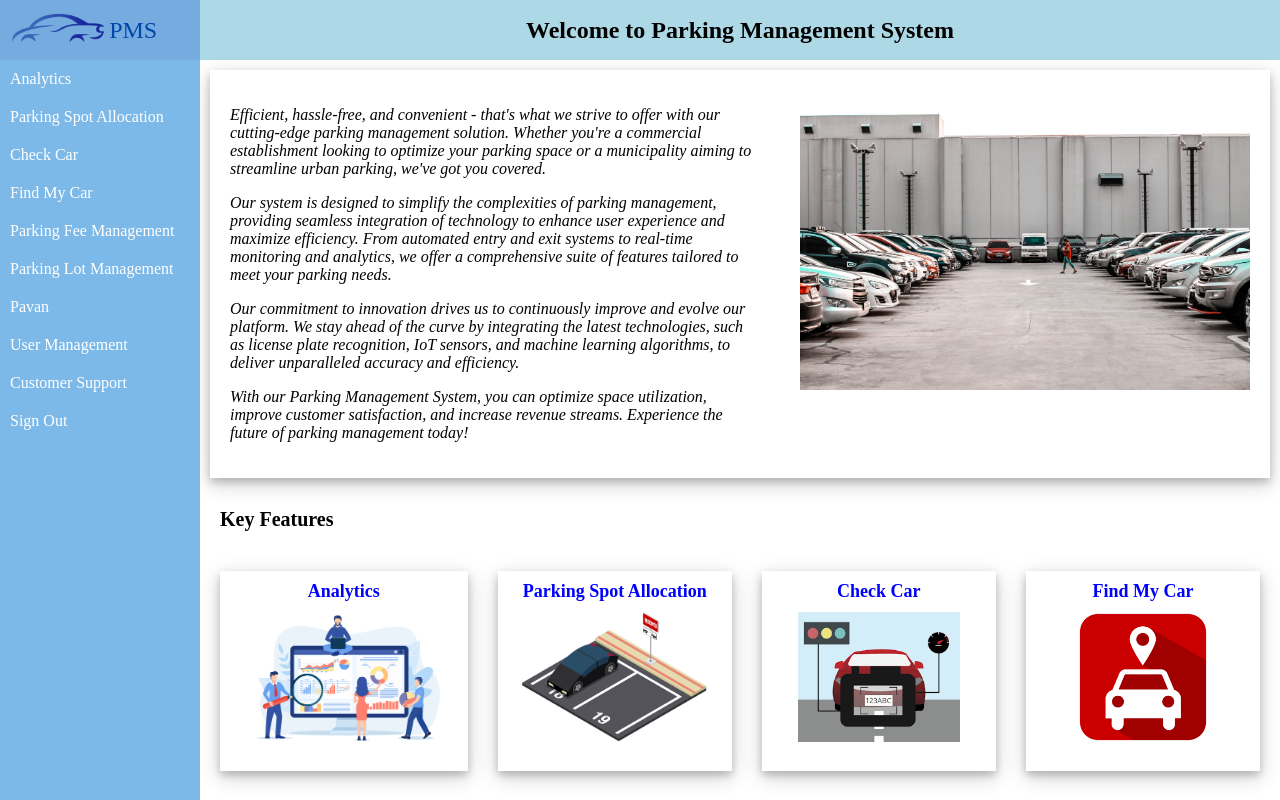
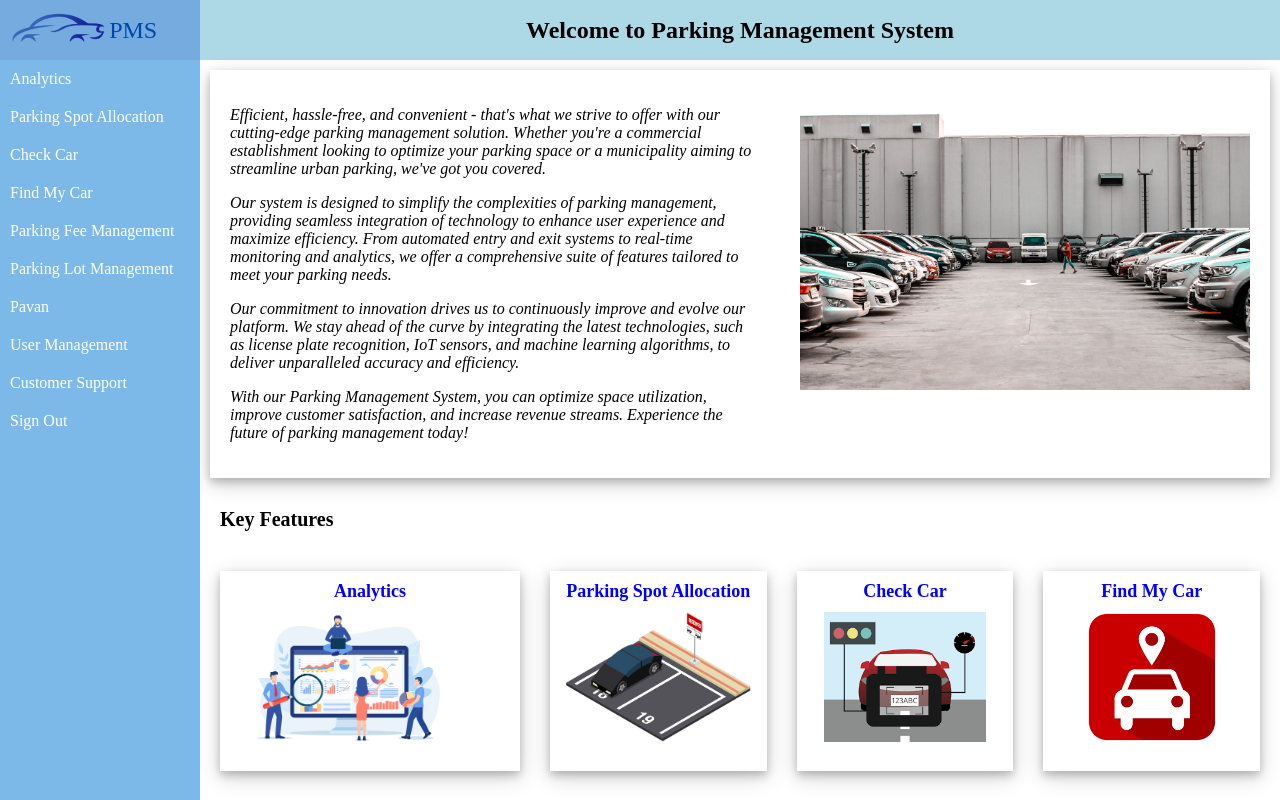
Before and after one commit to pavanmuddala/parking-management, a Next.js app: page / in a window 1280 px wide. Built offline with nearby package versions, Linux system fonts and the light colour scheme.

Commit message:
Navigation added to analytics image in main page

```diff
--- a/src/components/MainComponent.js
+++ b/src/components/MainComponent.js
@@ -1,12 +1,12 @@
-
+import Link from "next/link";
 import styles from "./MainComponent.module.css"
 const MainComponent = () => {
 
-    return <div style={{marginLeft:"200px"}}>
+    return <div style={{ marginLeft: "200px" }}>
         <div style={{ display: "flex", backgroundColor: "lightblue", justifyContent: "center", alignItems: "center", height: "60px", fontSize: "24px", fontWeight: "bold" }}>
             <div>Welcome to Parking Management System</div>
         </div>
-        <div style={{ display: "flex", boxShadow: "0 4px 8px 0 rgba(0, 0, 0, 0.2), 0 6px 20px 0 rgba(0, 0, 0, 0.19)",margin:"10px" }}>
+        <div style={{ display: "flex", boxShadow: "0 4px 8px 0 rgba(0, 0, 0, 0.2), 0 6px 20px 0 rgba(0, 0, 0, 0.19)", margin: "10px" }}>
             <div style={{ padding: "20px", fontStyle: "italic", fontSize: "16px" }}>
                 <p>Efficient, hassle-free, and convenient - that&apos;s what we strive to offer with our cutting-edge parking management solution. Whether you&apos;re a commercial establishment looking to optimize your parking space or a municipality aiming to streamline urban parking, we&apos;ve got you covered.</p>
 
@@ -30,16 +30,12 @@
                 <div style={{ padding: "20px", fontSize: "20px", fontWeight: "bold" }}>Key Features</div>
             </div>
             <div style={{ display: "flex", flexDirection: "row", gap: "30px", padding: "20px" }}>
-                <div className={styles.card}>
-                    <div className={styles.cardHead}>Analytics</div>
-                    {/* <div className={styles.cardText}>
-                        In Analytics We provide Real time data regarding vehicles, type of vehicles and revenue generated per day
+                <Link href={'./Analytics'} className={styles.LinkStyle}>
+                    <div className={styles.card}>
+                        <div className={styles.cardHead}>Analytics</div>
+                        <img src="./images/Analytics.png" height={"130px"}></img>
                     </div>
-                    <div className={styles.cardText}>
-                        Checkout this analytics by clicking here
-                    </div> */}
-                    <img src="./images/Analytics.png" height={"130px"}></img>
-                </div>
+                </Link>
                 <div className={styles.card}>
                     <div className={styles.cardHead}>Parking Spot Allocation</div>
                     <div style={{ display: "flex", alignItems: "center", justifyContent: "center" }}><img src="./images/parkingSpot.png" height={"130px"}></img></div>
--- a/src/components/MainComponent.module.css
+++ b/src/components/MainComponent.module.css
@@ -16,3 +16,6 @@
     padding: 10px;
     padding-top: 0px;
 }
+.LinkStyle{
+    text-decoration: none;
+}
```
